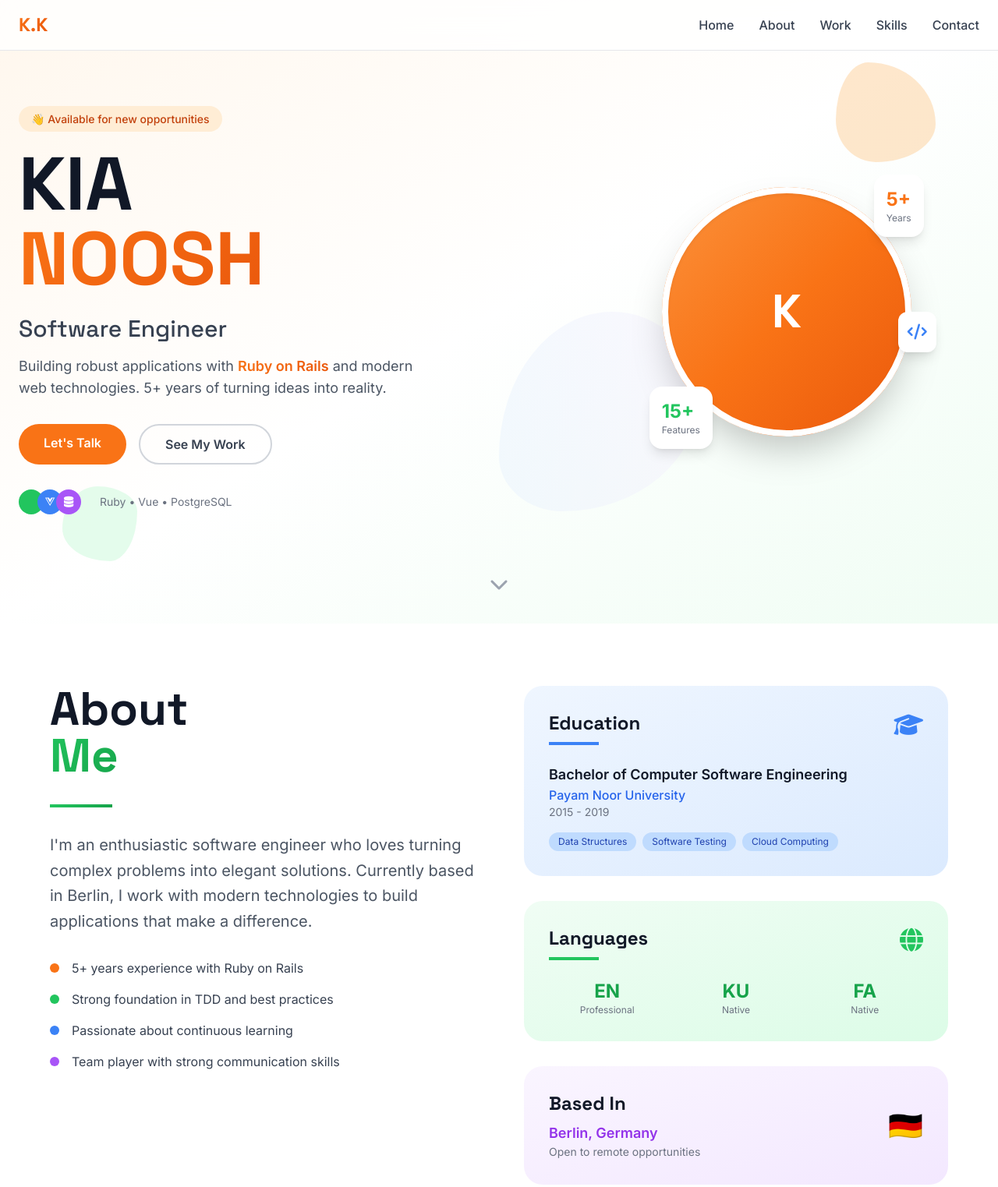
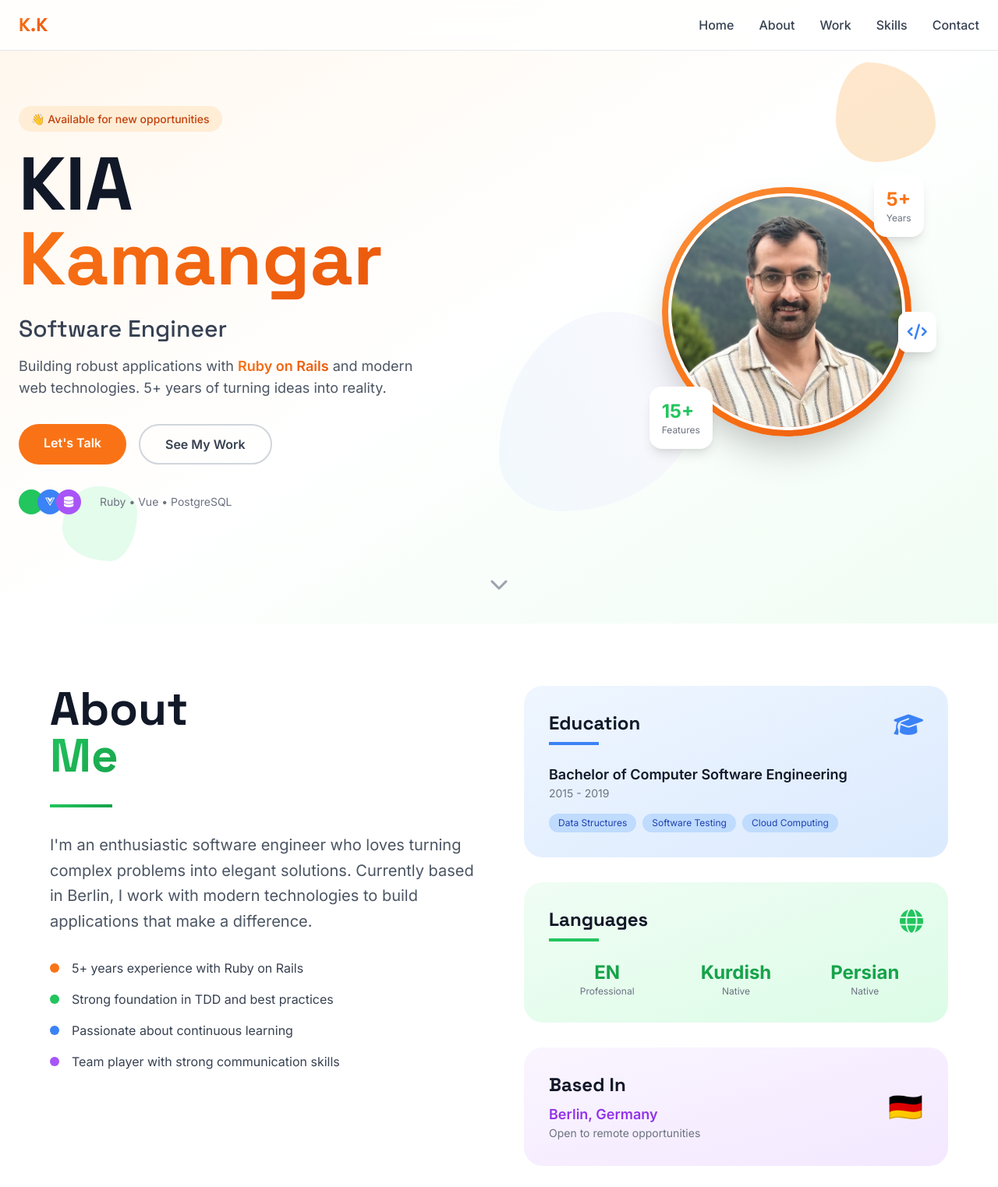
Before and after one commit to kia-kamangar/kia-kamangar.github.io, a plain HTML site: page index.html in a window 1280 px wide. Shown: the top 1523 px of the page at 78% size. Drawn offline with nearby package versions, Linux system fonts and the light colour scheme.

Commit message:
Add profile picture

```diff
--- a/index.html
+++ b/index.html
@@ -183,7 +183,7 @@
 
                     <h1 class="text-7xl lg:text-8xl font-display font-bold leading-none mb-6">
                         <span class="text-gray-900">KIA</span><br>
-                        <span class="text-gradient-orange">NOOSH</span>
+                        <span class="text-gradient-orange">Kamangar</span>
                     </h1>
 
                     <div class="mb-8">
@@ -226,9 +226,13 @@
                     <div class="relative">
                         <div class="w-80 h-80 mx-auto relative">
                             <!-- Main Profile Circle -->
-                            <div class="w-full h-full bg-gradient-to-br from-orange-400 via-orange-500 to-orange-600 rounded-full shadow-2xl">
-                                <div class="w-full h-full rounded-full border-8 border-white shadow-inner flex items-center justify-center">
-                                    <span class="text-6xl font-display font-bold text-white">K</span>
+                            <div class="w-full h-full bg-gradient-to-br from-orange-400 via-orange-500 to-orange-600 rounded-full shadow-2xl p-2">
+                                <div class="w-full h-full rounded-full border-4 border-white shadow-inner overflow-hidden">
+                                    <img
+                                        src="profile.jpeg"
+                                        alt="Kianoosh Kamangar"
+                                        class="w-full h-full object-cover rounded-full"
+                                    />
                                 </div>
                             </div>
 
@@ -314,7 +318,6 @@
                             </div>
                             <div>
                                 <h4 class="text-lg font-semibold text-gray-900">Bachelor of Computer Software Engineering</h4>
-                                <p class="text-blue-600 font-medium">Payam Noor University</p>
                                 <p class="text-gray-500 text-sm mb-4">2015 - 2019</p>
                                 <div class="flex flex-wrap gap-2">
                                     <span class="px-3 py-1 bg-blue-200 text-blue-800 rounded-full text-xs">Data Structures</span>
@@ -339,11 +342,11 @@
                                     <div class="text-xs text-gray-500">Professional</div>
                                 </div>
                                 <div class="text-center">
-                                    <div class="text-2xl font-bold text-green-600">KU</div>
+                                    <div class="text-2xl font-bold text-green-600">Kurdish</div>
                                     <div class="text-xs text-gray-500">Native</div>
                                 </div>
                                 <div class="text-center">
-                                    <div class="text-2xl font-bold text-green-600">FA</div>
+                                    <div class="text-2xl font-bold text-green-600">Persian</div>
                                     <div class="text-xs text-gray-500">Native</div>
                                 </div>
                             </div>
```
Also changed, not shown: profile.jpeg (added), 1 other file.
